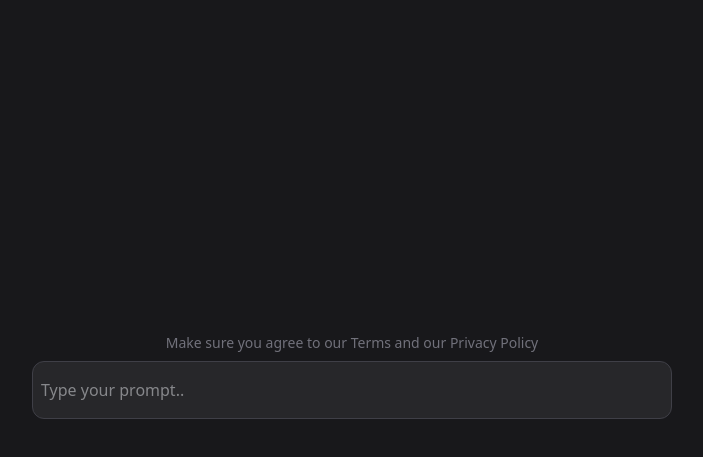
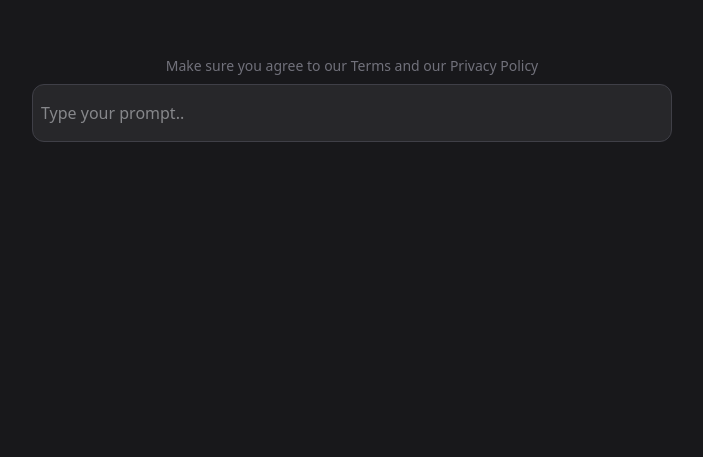
Before and after one commit to EmmanuelBalderasB/chat-app, a React (Vite) app: page / in a window 1280 px wide. Shown: the part 317-774 px from the top of the page, without its empty margins (288-991 px from the left). Built offline with nearby package versions, Linux system fonts and the light colour scheme.

Commit message:
adds logic to handle submit from user messages and displays them

```diff
--- a/src/App.tsx
+++ b/src/App.tsx
@@ -1,10 +1,27 @@
-//import { useState } from "react";
+import { useState } from "react"
 import TextArea from "./TextArea"
+import ChatWindow from "./Chat/ChatWindow"
 
 function App() {
+	const [messages, setMessages] = useState<
+		Array<{ text: string; timestamp: string; type: string }>
+	>([])
+
+	const handleNewUserMessage = (text: string, type: string) => {
+		setMessages((prev) => [
+			...prev,
+			{
+				text,
+				timestamp: new Date().toLocaleTimeString(),
+				type,
+			},
+		])
+	}
+
 	return (
-		<div className="w-screen h-screen bg-zinc-900">
-			<TextArea />
+		<div className="w-screen h-screen bg-zinc-900 flex flex-col justify-center items-center">
+			<ChatWindow messages={messages} />
+			<TextArea setMessage={handleNewUserMessage} />
 		</div>
 	)
 }
--- a/src/TextArea.tsx
+++ b/src/TextArea.tsx
@@ -1,13 +1,19 @@
 /* eslint-disable react-hooks/exhaustive-deps */
 import { useEffect, useState, FormEvent } from "react"
 
-const TextArea: React.FC = () => {
+interface TextAreaProps {
+	// Add props here
+	setMessage: (message: string, type: string) => void
+}
+
+const TextArea: React.FC<TextAreaProps> = ({ setMessage }) => {
 	const placeholders: string[] = [
 		"Type your prompt",
 		"Type your prompt.",
 		"Type your prompt..",
 		"Type your prompt...",
 	]
+
 	const [placeholderIndex, setPlaceholderIndex] = useState<number>(0)
 	const [inputValue, setInputValue] = useState<string>("")
 	const placeholder: string = placeholders[placeholderIndex]
@@ -21,14 +27,16 @@ const TextArea: React.FC = () => {
 		return () => clearInterval(interval)
 	}, [])
 
-	const handleSubmit = (event: FormEvent<HTMLFormElement>) => {
-		event.preventDefault() // Prevent page reload
-		console.log(inputValue) // Log the input value
+	const handleSubmit = async (event: FormEvent<HTMLFormElement>) => {
+		event.preventDefault()
+		console.log(inputValue)
+		// Call the setMessage function with the input value
+		setMessage(inputValue, "user")
 		setInputValue("") // Clear the input after submission
 	}
 
 	return (
-		<div className="flex flex-col justify-center items-center w-1/2 absolute bottom-16 left-0 right-0 mx-auto">
+		<div className="flex flex-col justify-center items-center w-1/2">
 			<label
 				htmlFor="textarea"
 				className="mb-2 font-light text-sm text-zinc-500"
```
